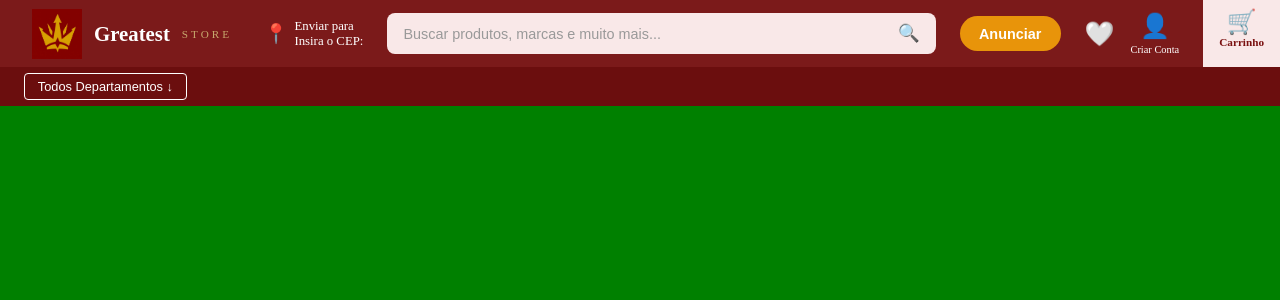
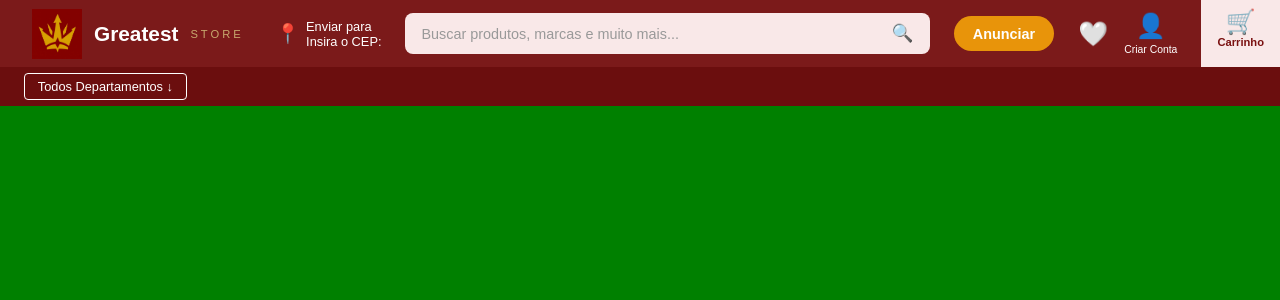
Before and after one commit to ViFeijo/GreatestStore, a Next.js app in the folder frontend/: page / in a window 1280 px wide. Shown: the top 300 px of the page. Built offline with nearby package versions, Linux system fonts and the light colour scheme.

Commit message:
alterei a fonte para open sans e importei ela no globals

```diff
--- a/frontend/src/app/globals.css
+++ b/frontend/src/app/globals.css
@@ -1,4 +1,4 @@
-
+@import url('https://fonts.googleapis.com/css2?family=Open+Sans:wght@400;500;600;700&display=swap');
 * {
     margin: 0;
     padding: 0;
@@ -11,4 +11,5 @@
     padding: 0;
     width: 100%;
     background-color: green;
+    font-family: 'Open Sans', sans-serif; /*fonte para usar (a mesma do figma)*/
 }
--- a/frontend/src/components/layout/Header/Header.module.css
+++ b/frontend/src/components/layout/Header/Header.module.css
@@ -2,6 +2,7 @@
     width: 100%;
     margin: 0;
     padding: 0;
+    font-family: sans-serif;
 }
 .topBar {
     display: flex;
```
